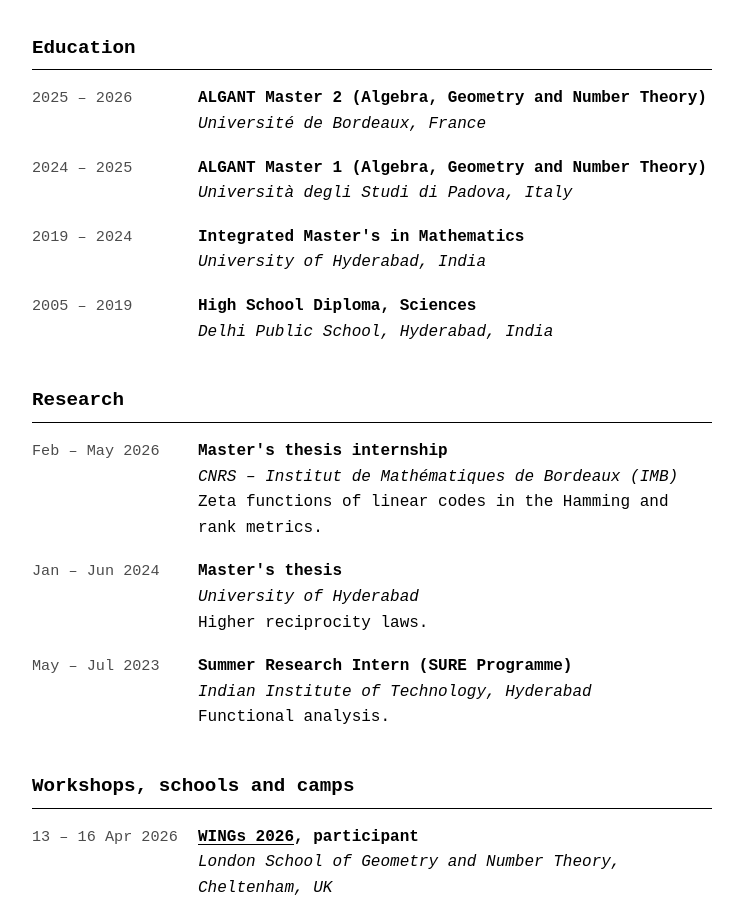
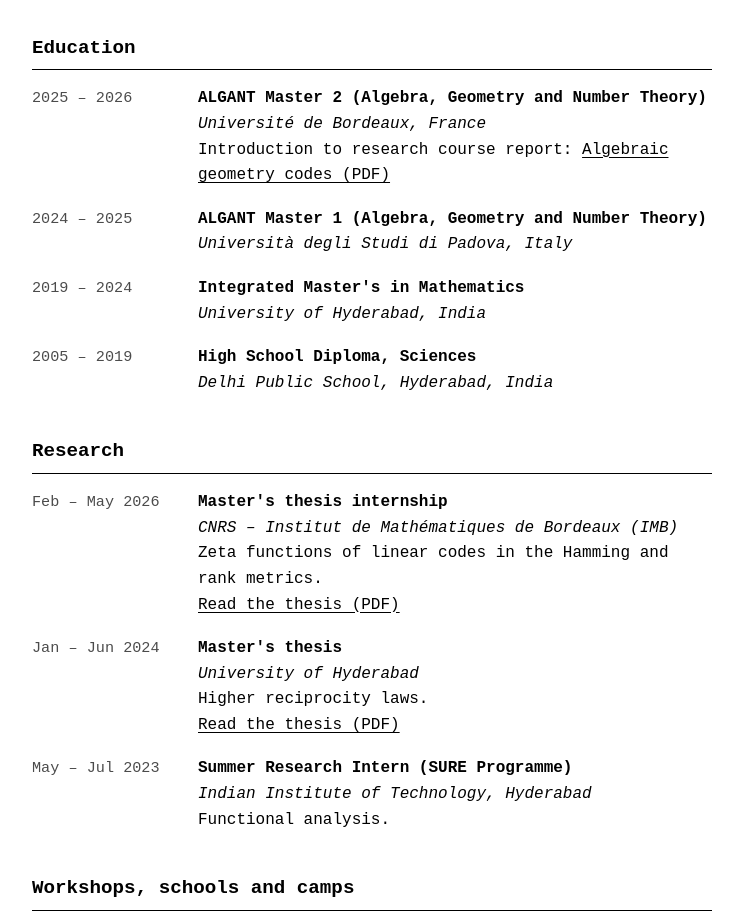
Before and after one commit to dishaatukuri/dishaatukuri.github.io, a plain HTML site: page index.html in a window 1280 px wide. Shown: the part 1260-2176 px from the top of the page, without its empty margins (268-1011 px from the left). Drawn offline with Linux system fonts and the light colour scheme.

Commit message:
Update index.html

```diff
--- a/index.html
+++ b/index.html
@@ -101,6 +101,9 @@
             <div>
                 <p class="entry-title">ALGANT Master 2 (Algebra, Geometry and Number Theory)</p>
                 <p class="entry-place">Université de Bordeaux, France</p>
+                <p>Introduction to research course report:
+                    <a href="https://github.com/dishaatukuri/math-writing/blob/main/Atukuri_AG%20codes_report.pdf" target="_blank" rel="noopener">Algebraic geometry codes (PDF)</a>
+                </p>
             </div>
         </div>
 
@@ -137,6 +140,7 @@
                 <p class="entry-title">Master's thesis internship</p>
                 <p class="entry-place">CNRS – Institut de Mathématiques de Bordeaux (IMB)</p>
                 <p>Zeta functions of linear codes in the Hamming and rank metrics.</p>
+                <p><a href="https://github.com/dishaatukuri/math-writing/blob/main/Atukuri_Masters_Thesis.pdf" target="_blank" rel="noopener">Read the thesis (PDF)</a></p>
             </div>
         </div>
 
@@ -146,6 +150,7 @@
                 <p class="entry-title">Master's thesis</p>
                 <p class="entry-place">University of Hyderabad</p>
                 <p>Higher reciprocity laws.</p>
+                <p><a href="https://github.com/dishaatukuri/math-writing/blob/main/Atukuri_Hyderabad_Thesis.pdf" target="_blank" rel="noopener">Read the thesis (PDF)</a></p>
             </div>
         </div>
 
```
